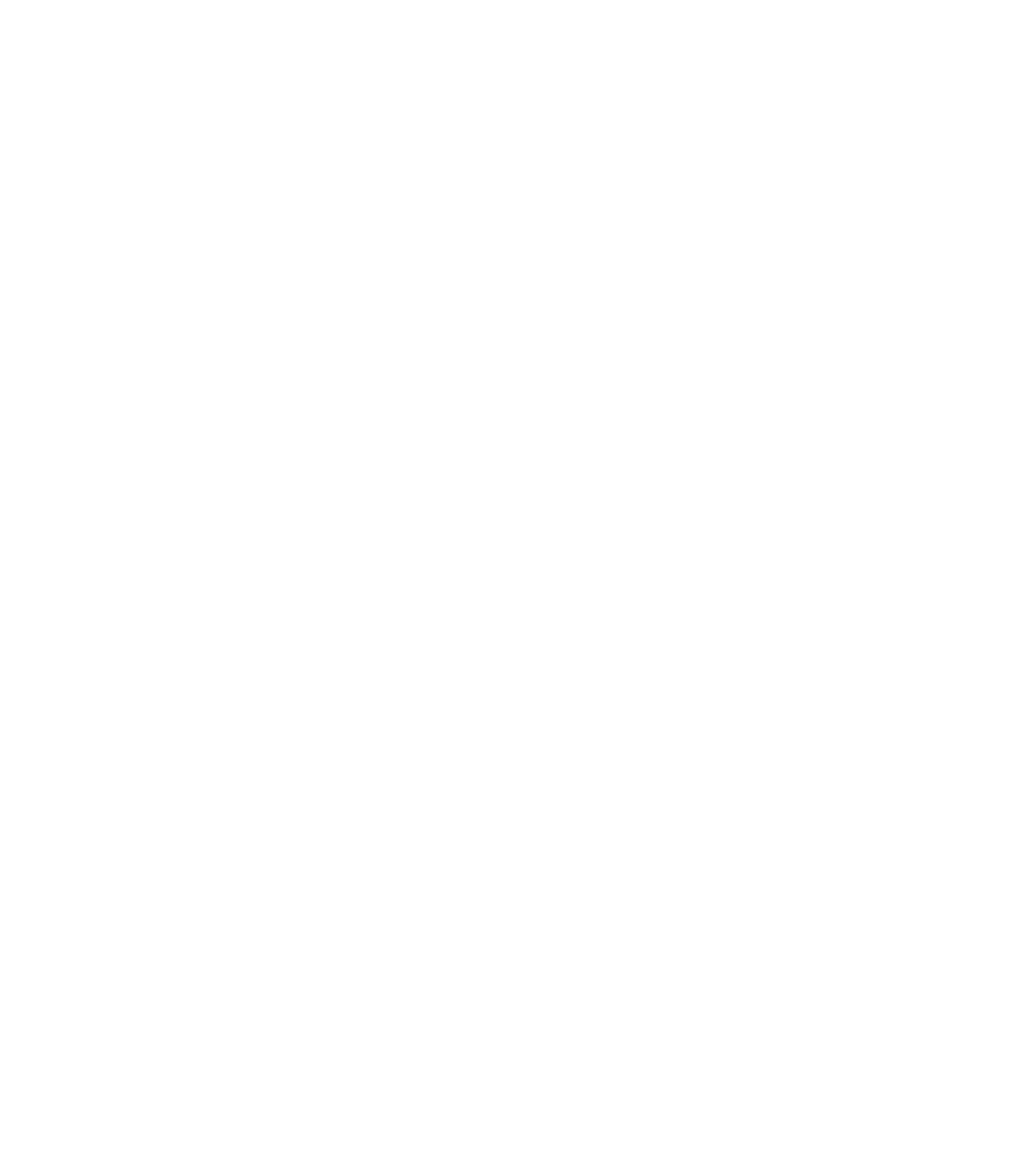
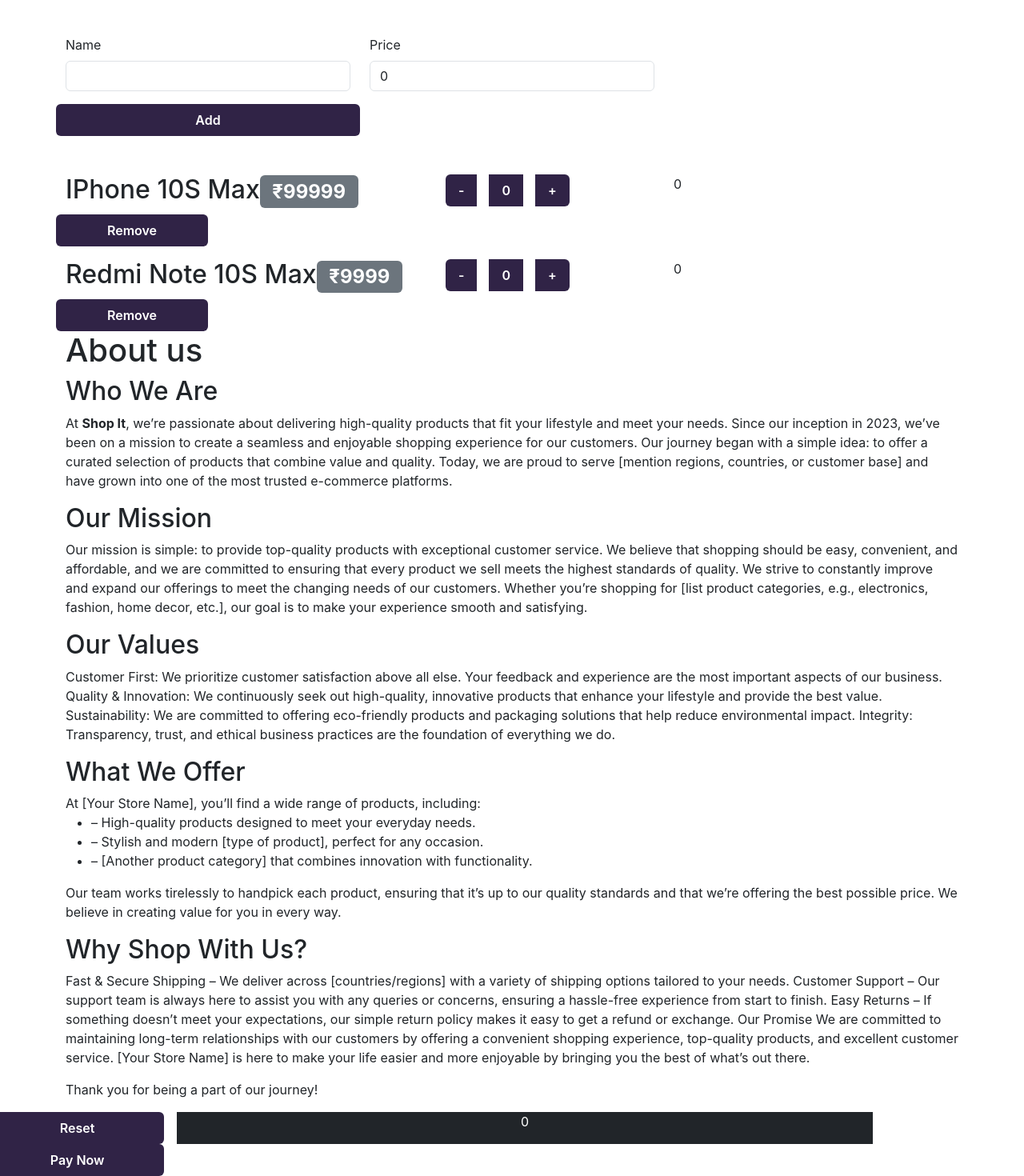
Before and after one commit to JanviMaster/Everstyle, a React (Create React App) app: page /aboutus in a window 1280 px wide. Shown: the part 88-1558 px from the top of the page at 80% size. Before the commit the page ends 800 px from the top, so only its background shows below. Built offline with nearby package versions, Linux system fonts and the light colour scheme.

Commit message:
third commit

```diff
--- a/src/App.css
+++ b/src/App.css
@@ -0,0 +1,3 @@
+.container mt-5{
+    background-color: indigo;
+}
--- a/src/App.js
+++ b/src/App.js
@@ -1,36 +1,99 @@
-import React from 'react';
-import './App.css';
+import React, { useState } from "react";
+import "./App.css";
+import AddItem from "./components/AddItem";
 import Navbar from './components/Navbar';
-import { NavLink, BrowserRouter } from 'react-router-dom';
+import { BrowserRouter } from 'react-router-dom';
 import ProductList from './components/ProductList';
 import Footer from './components/Footer';
+import "./App.css";
+import Aboutus from "./pages/Aboutus";
 
 function App() {
-  const productList = [
+  const products = [
     {
       price: 99999,
-      name: 'IPhone 105 Max',
+      name: "IPhone 10S Max",
       quantity: 0,
     },
     {
-      price: 99999,
-      name: 'Redmi Note 105 Max',
+      price: 9999,
+      name: "Redmi Note 10S Max",
       quantity: 0,
     },
   ];
+
+  let [productList, setProductList] = useState(products);
+  let [totalAmount, setTotalAmount] = useState(0);
+
+  const incrementQuantity = (index) => {
+    let newProductList = [...productList];
+    let newTotalAmount = totalAmount;
+    newProductList[index].quantity++;
+    newTotalAmount += newProductList[index].price;
+    setTotalAmount(newTotalAmount);
+    setProductList(newProductList);
+  };
+
+  const decrementQuantity = (index) => {
+    let newProductList = [...productList];
+    let newTotalAmount = totalAmount;
+    if (newProductList[index].quantity > 0) {
+      newProductList[index].quantity--;
+      newTotalAmount -= newProductList[index].price;
+    }
+    setTotalAmount(newTotalAmount);
+    setProductList(newProductList);
+  };
+
+  const resetQuantity = () => {
+    let newProductList = productList.map((product) => {
+      return { ...product, quantity: 0 }; // Return the updated product
+    });
+    setProductList(newProductList);
+    setTotalAmount(0);
+  };
+
+  const removeItem = (index) => {
+    let newProductList = [...productList];
+    let newTotalAmount = totalAmount;
+    newTotalAmount -= newProductList[index].quantity * newProductList[index].price;
+    newProductList.splice(index, 1);
+    setProductList(newProductList);
+    setTotalAmount(newTotalAmount);
+  };
+
+  const addItem = (name, price) => {
+    let newProductList = [...productList];
+    newProductList.push({
+      price: price,
+      name: name,
+      quantity: 0,
+    });
+    setProductList(newProductList);
+  };
 
   return (
     <>
       <BrowserRouter>
         <Navbar />
-        <nav>
-          <NavLink to="/Explore"></NavLink>
-          <NavLink to="/Aboutus"></NavLink>
-          <NavLink to="/create"></NavLink>
-        </nav>
+        {/* <nav>
+          <NavLink to="/Explore">Explore</NavLink>
+          <NavLink to="/Aboutus">About Us</NavLink>
+          <NavLink to="/create">Create</NavLink>
+        </nav> */}
       </BrowserRouter>
-      <ProductList productList={productList} />
-      <Footer />
+
+      <main className="container mt-5">
+        <AddItem addItem={addItem} />
+        <ProductList
+          productList={productList}
+          incrementQuantity={incrementQuantity}
+          decrementQuantity={decrementQuantity}
+          removeItem={removeItem}
+        />
+        <Aboutus/>
+      </main>
+      <Footer totalAmount={totalAmount} resetQuantity={resetQuantity} />
     </>
   );
 }
--- /dev/null
+++ b/src/components/AddItem.js
@@ -0,0 +1,59 @@
+import React from "react";
+
+class AddItem extends React.Component {
+  constructor(props) {
+    super(props);
+    this.state = {
+      productName: "",
+      productPrice: 0,
+    };
+  }
+  render() {
+    return (
+      <form
+        className="row mb-5"
+        onSubmit={(e) => {
+          e.preventDefault();
+          this.props.addItem(this.state.productName,Number(this.state.productPrice));
+        }}
+      >
+        <div className="mb-3 col-4">
+          <label htmlFor="inputName" className="form-label">
+            Name
+          </label>
+          <input
+            type="text"
+            className="form-control"
+            id="inputName"
+            aria-describedby="name"
+            name="productName"
+            onChange={(e) => {
+              this.setState({ productName: e.currentTarget.value });
+            }}
+            value={this.state.productName}
+          />
+        </div>
+        <div className="mb-3 col-4">
+          <label htmlFor="inputPrice" className="form-label">
+            Price
+          </label>
+          <input
+            type="number"
+            className="form-control"
+            id="price"
+            name="productPrice"
+            onChange={(e) => {
+              this.setState({ productPrice: e.currentTarget.value });
+            }}
+            value={this.state.productPrice}
+          />
+        </div>
+        <button type="submit" className="btn btn-primary col-4">
+          Add
+        </button>
+      </form>
+    );
+  }
+}
+
+export default AddItem;
--- /dev/null
+++ b/src/components/Footer.css
@@ -0,0 +1,22 @@
+.footer {
+    display: flex;
+    /* justify-content: space-between; */
+    align-items: center;
+    position: fixed;
+    bottom: 0;
+    width: 100%;
+    height: 60px;
+  }
+
+  .footer .btn {
+    height: 100%;
+    width: 20%;
+  }
+
+  .footer .total-amount {
+    flex-grow: 1;
+    display: flex;
+    justify-content: center;
+    align-items: center;
+    height: 90%;
+  }
--- a/src/components/Footer.js
+++ b/src/components/Footer.js
@@ -1,11 +1,21 @@
-import React from 'react'
+import React from "react";
+import "./Footer.css";
 
-const Footer = () => {
+export default function Footer(props) {
   return (
-    <div>
-
+    <div className="row bottom">
+      <button
+        className="btn btn-danger col-2"
+        onClick={() => {
+          props.resetQuantity();
+        }}
+      >
+        Reset
+      </button>
+      <div className="col-8 bg-dark text-white text-center">
+        {props.totalAmount}
+      </div>
+      <button className="btn btn-primary col-2">Pay Now</button>
     </div>
-  )
+  );
 }
-
-export default Footer
--- a/src/components/Product.js
+++ b/src/components/Product.js
@@ -1,11 +1,54 @@
-import React from 'react'
+import React from "react";
 
 export default function Product(props) {
   return (
-    <div className='row'>
-      <div className='col-6'>
-        <h2>{props.name}</h2>
+    <div className="row mt-3">
+      <div className="col-5">
+        <h2>
+          {props.product.name}
+          <span className="badge bg-secondary">₹{props.product.price}</span>
+        </h2>
       </div>
+      <div className="col-3">
+        <div
+          class="btn-group"
+          role="group"
+          aria-label="Basic mixed styles example"
+        >
+          <button
+            type="button"
+            class="btn btn-danger"
+            onClick={() => {
+              props.decrementQuantity(props.index);
+            }}
+          >
+            -
+          </button>
+          <button type="button" class="btn btn-warning">
+            {props.product.quantity}
+          </button>
+          <button
+            type="button"
+            class="btn btn-success"
+            onClick={() => {
+              props.incrementQuantity(props.index);
+            }}
+          >
+            +
+          </button>
+        </div>
+      </div>
+      <div className="col-2">
+        {props.product.quantity * props.product.price}
+      </div>
+      <button
+        className="col-2 btn btn-danger"
+        onClick={() => {
+          props.removeItem(props.index);
+        }}
+      >
+        Remove
+      </button>
     </div>
-  )
+  );
 }
--- a/src/components/ProductList.js
+++ b/src/components/ProductList.js
@@ -1,12 +1,21 @@
-import React from 'react';
-import Product from './Product';
+import React from "react";
+import Product from "./Product.js";
 
-export default function ProductList({ productList }) {
-  return (
-    <>
-      {productList.map((product, index) => (
-        <Product key={index} product={product} />
-      ))}
-    </>
+export default function ProductList(props) {
+  return props.productList.length > 0 ? (
+    props.productList.map((product, i) => {
+      return (
+        <Product
+          product={product}
+          key={i}
+          incrementQuantity={props.incrementQuantity}
+          index={i}
+          decrementQuantity={props.decrementQuantity}
+          removeItem={props.removeItem}
+        />
+      );
+    })
+  ) : (
+    <h1>No Products Exists in the Carts</h1>
   );
 }
--- a/src/pages/Aboutus.js
+++ b/src/pages/Aboutus.js
@@ -2,10 +2,49 @@ import React from 'react'
 
 const Aboutus = () => {
   return (
-    <div>
-      <h1>About us</h1>
-      <p></p>
-    </div>
+  <>
+    <h1>About us</h1>
+      <h2>Who We Are</h2>
+      <p>
+        At <b>Shop It</b>, we’re passionate about delivering high-quality products that fit your lifestyle and meet your needs. Since our inception in 2023, we’ve been on a mission to create a seamless and enjoyable shopping experience for our customers.
+
+        Our journey began with a simple idea: to offer a curated selection of products that combine value and quality. Today, we are proud to serve [mention regions, countries, or customer base] and have grown into one of the most trusted e-commerce platforms.
+      </p>
+    <h2>Our Mission</h2>
+    <p>
+    Our mission is simple: to provide top-quality products with exceptional customer service. We believe that shopping should be easy, convenient, and affordable, and we are committed to ensuring that every product we sell meets the highest standards of quality.
+
+    We strive to constantly improve and expand our offerings to meet the changing needs of our customers. Whether you’re shopping for [list product categories, e.g., electronics, fashion, home decor, etc.], our goal is to make your experience smooth and satisfying.
+    </p>
+    <h2>Our Values</h2>
+    <p>
+    Customer First: We prioritize customer satisfaction above all else. Your feedback and experience are the most important aspects of our business.
+    Quality & Innovation: We continuously seek out high-quality, innovative products that enhance your lifestyle and provide the best value.
+    Sustainability: We are committed to offering eco-friendly products and packaging solutions that help reduce environmental impact.
+    Integrity: Transparency, trust, and ethical business practices are the foundation of everything we do.
+    </p>
+    <h2>What We Offer</h2>
+    <p>
+    At [Your Store Name], you’ll find a wide range of products, including:
+    <ul>
+    <li> – High-quality products designed to meet your everyday needs.</li>
+    <li> – Stylish and modern [type of product], perfect for any occasion.</li>
+    <li> – [Another product category] that combines innovation with functionality.</li>
+    </ul>
+    Our team works tirelessly to handpick each product, ensuring that it’s up to our quality standards and that we’re offering the best possible price. We believe in creating value for you in every way.
+    </p>
+    <h2>Why Shop With Us?</h2>
+    <p>
+    Fast & Secure Shipping – We deliver across [countries/regions] with a variety of shipping options tailored to your needs.
+    Customer Support – Our support team is always here to assist you with any queries or concerns, ensuring a hassle-free experience from start to finish.
+    Easy Returns – If something doesn’t meet your expectations, our simple return policy makes it easy to get a refund or exchange.
+    Our Promise
+    We are committed to maintaining long-term relationships with our customers by offering a convenient shopping experience, top-quality products, and excellent customer service. [Your Store Name] is here to make your life easier and more enjoyable by bringing you the best of what’s out there.
+    </p>
+    <p>
+    Thank you for being a part of our journey!
+    </p>
+</>
   )
 }
 
--- a/src/pages/Cart.js
+++ b/src/pages/Cart.js
@@ -1,9 +1,10 @@
 import React from 'react'
-
+import AddItem from '../components/AddItem'
 const Cart = () => {
   return (
     <div>
-      <h1>Your Cart</h1>
+      <h1>Your Cart status:</h1>
+      <AddItem/>
     </div>
   )
 }
--- a/src/pages/ContactInfo.js
+++ b/src/pages/ContactInfo.js
@@ -4,7 +4,9 @@ const ContactInfo = () => {
   return (
     <div>
       <h1>Contact info</h1>
-      <p></p>
+      <p>
+
+      </p>
     </div>
   )
 }
```
